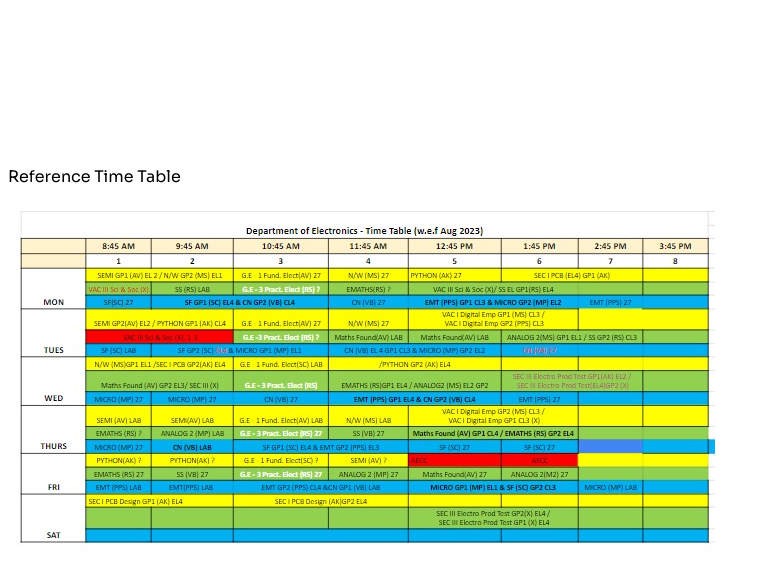
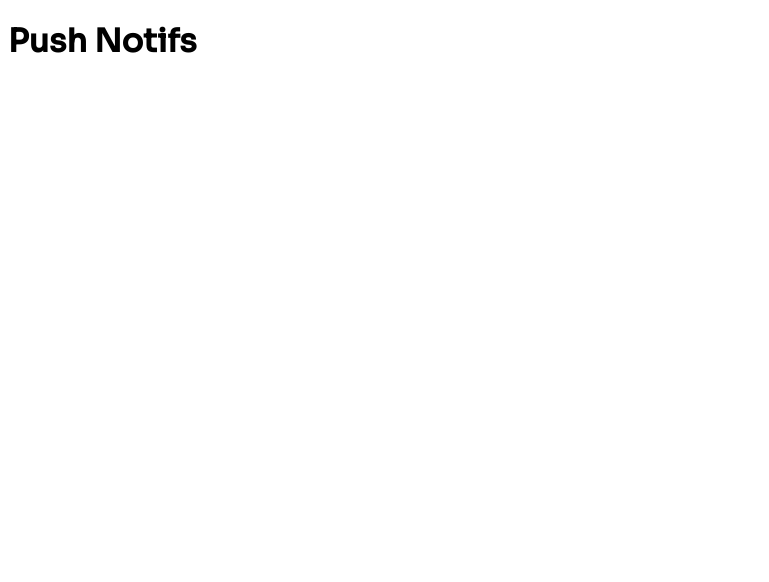
Before and after one commit to manmeet-ms/senshin, a website built with Vite: page index.html in a window 1280 px wide. Shown: the whole page, without its empty margins (0-769 px from the left). Built offline with nearby package versions, Linux system fonts and the light colour scheme.

Commit message:
name change

```diff
--- a/index.html
+++ b/index.html
@@ -1,22 +1,15 @@
-  <!DOCTYPE html>
+<!DOCTYPE html>
 <html lang="en">
   <head>
     <meta charset="UTF-8" />
     <meta name="viewport" content="width=device-width, initial-scale=1.0" />
-    <title>Time Table</title>
+    <title>Zonjin</title>
     <meta name="theme-color" value="#11827">
     <link rel="shortcut icon" href="/favicon.icon" type="image/x-icon">
-    <link rel="icon" href="/favicon.icon" type="image/x-icon">
-    <link rel="shortcut icon" href="/favicon.png" type="image/x-icon">
-    <link rel="icon" href="/favicon.png" type="image/x-icon">
     <link rel="stylesheet" href="style.css">
   </head>
   <body>
-    <script src="https://gist.github.com/manmeet-ms/2524231bcbac46c4724fcf7152b69950.js"></script>
-    <div style="overflow: scroll; margin-top: 150px;">
-      <p>Reference Time Table</p>
-      <img src="/reference.jpeg" alt="reference" />
-    </div>
+  <h1>Push Notifs</h1>
     <script type="module" src="main.js"></script>
   </body>
 </html>
```
